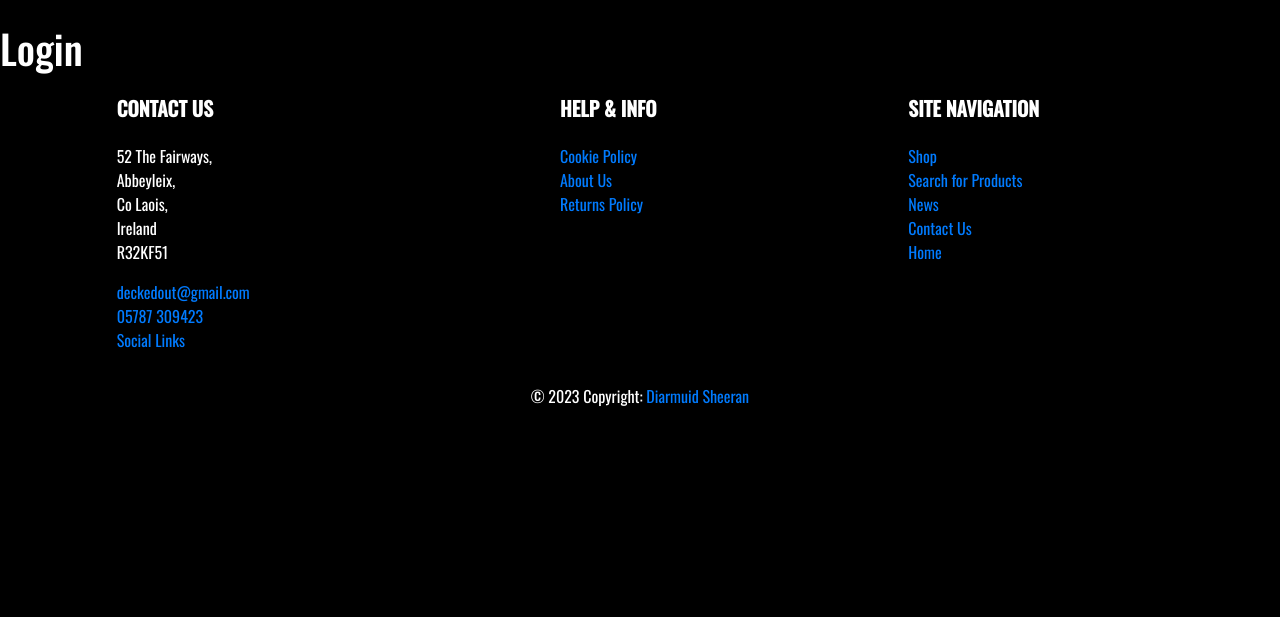
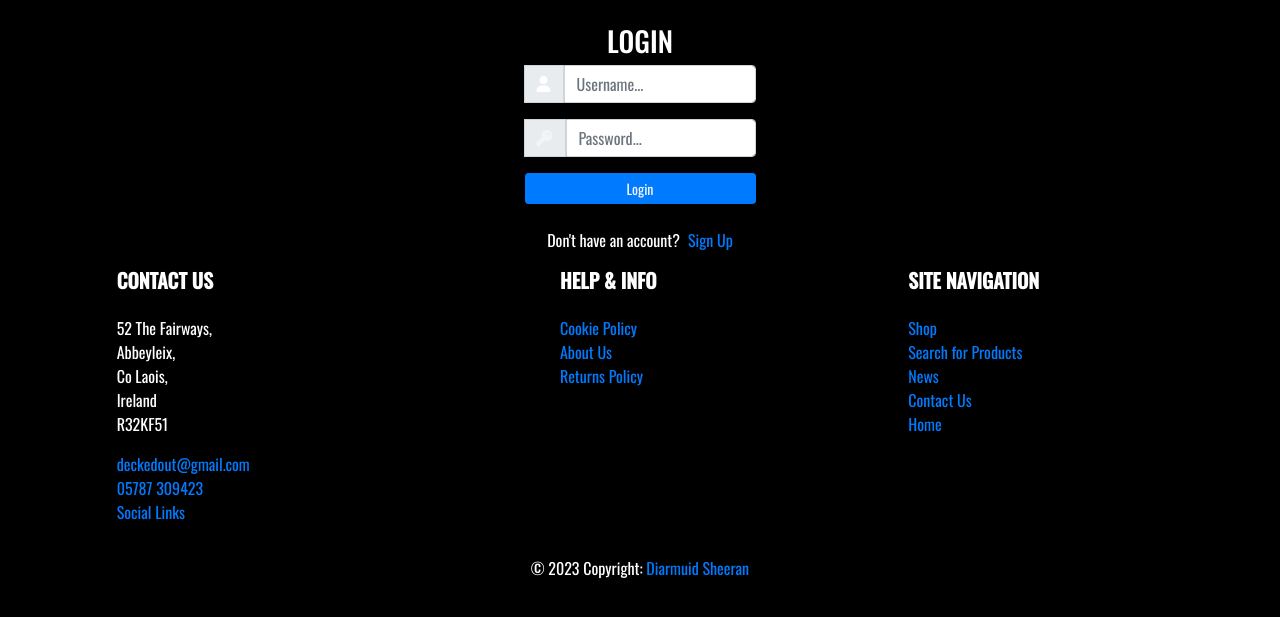
Before and after one commit to DiarmuidSheeran/decked-out-tcg-store-pp-5, a Django app: page /user/login/ in a window 1280 px wide. Shown: the part 59-676 px from the top of the page. Run offline with Django 4.2, Linux system fonts and the light colour scheme; some libraries are stand-ins or nearby versions.

Commit message:
Create login view and populate template to allow users to login

```diff
--- a/decked_out_tcg_store/user/templates/user/login.html
+++ b/decked_out_tcg_store/user/templates/user/login.html
@@ -2,5 +2,41 @@
 {% load static %}
 
 {% block content %}
-<h1>Login</h1>
+<div class="container forms-content">
+    <div class="row">
+        <div class="col-md-8 offset-md-2">
+            <div class="forms-content">
+                <div class="d-flex justify-content-center">
+                    <h3 id="form-title">LOGIN</h3>
+                </div>
+                <div class="d-flex justify-content-center form_container">
+                    <form method="POST" action="{% url 'login' %}">
+                        {% csrf_token %}
+                        <div class="input-group mb-3">
+                            <div class="input-group-append">
+                                <span class="input-group-text"><i class="fas fa-user" style="color: #ffffff;"></i></span>
+                            </div>
+                            <input type="text" name="username" placeholder="Username..." class="form-control">
+                        </div>
+                        <div class="input-group mb-2">
+                            <div class="input-group-append">
+                                <span class="input-group-text"><i class="fas fa-key" style="color: #f2f4f8;"></i></span>
+                            </div>
+                                <input type="password" name="password" placeholder="Password..." class="form-control" >
+                        </div>
+
+                            <div class="d-flex justify-content-center mt-3 login_container">
+                                <input class="btn btn btn-primary btn-sm btn-block update-btn" type="submit" value="Login" style="color: #f2f4f8;">
+                            </div>
+                    </form>
+                </div>
+                <div class="mt-4">
+                    <div class="d-flex justify-content-center links">
+                        Don't have an account? <a href="{% url 'register' %}" class="ml-2">Sign Up</a>
+                    </div>
+                </div>
+            </div>
+        </div>
+    </div>
+</div>
 {% endblock %}
--- a/decked_out_tcg_store/user/urls.py
+++ b/decked_out_tcg_store/user/urls.py
@@ -3,7 +3,7 @@ from . import views
 
 urlpatterns = [
 	path('account/', views.account, name='account'),
-    path('login/', views.login, name='login'),
+    path('login/', views.user_login, name='login'),
     path('order_history/', views.order_history, name='order_history'),
     path('register/', views.register, name='register'),
     path('update_details/', views.update_details, name='update_details'),
--- a/decked_out_tcg_store/user/views.py
+++ b/decked_out_tcg_store/user/views.py
@@ -9,7 +9,16 @@ def account(request):
 
     return render(request, 'user/account.html')
 
-def login(request):
+def user_login(request):
+    if request.method == 'POST':
+        username = request.POST.get('username')
+        password = request.POST.get('password')
+
+        user = authenticate(request, username=username, password=password)
+
+        if user is not None:
+            login(request, user)
+            return redirect('landing')
 
     return render(request, 'user/login.html')
 
```
Also changed, not shown: decked_out_tcg_store/db.sqlite3.
